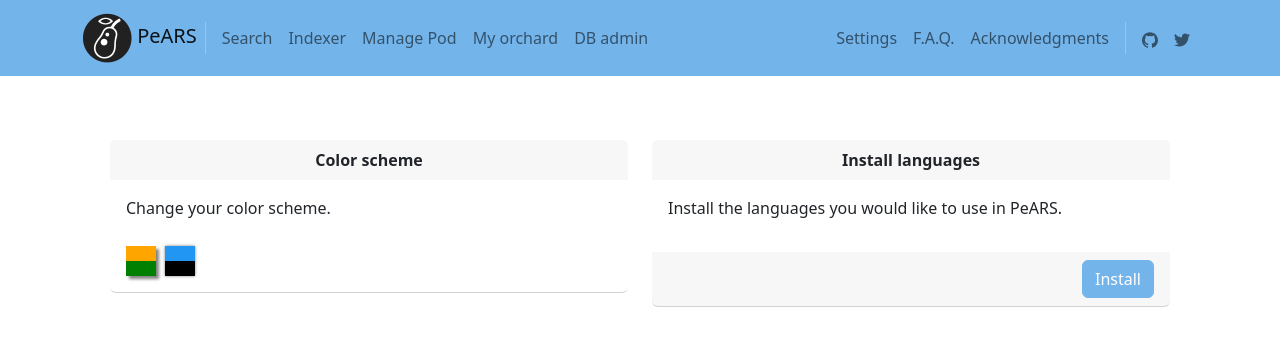
After one commit to PeARSearch/PeARS-orchard, a Flask app: page /settings/ in a window 1280 px wide. The commit adds this page. Shown: the top 346 px of the page. Run offline with Flask 2, Linux system fonts and the light colour scheme; parts of the project's set-up code (start-up, migrations or seed data) failed here and were passed over; some libraries are stand-ins or nearby versions.

Commit message:
New settings screen with color schemes and language selection

```diff
--- a/app/__init__.py
+++ b/app/__init__.py
@@ -39,6 +39,7 @@ from app.search.controllers import search as search_module
 from app.pod_finder.controllers import pod_finder as pod_finder_module
 from app.orchard.controllers import orchard as orchard_module
 from app.pages.controllers import pages as pages_module
+from app.settings.controllers import settings as settings_module
 
 # Register blueprint(s)
 app.register_blueprint(indexer_module)
@@ -47,6 +48,7 @@ app.register_blueprint(search_module)
 app.register_blueprint(pod_finder_module)
 app.register_blueprint(orchard_module)
 app.register_blueprint(pages_module)
+app.register_blueprint(settings_module)
 # ..
 
 # Build the database:
--- /dev/null
+++ b/app/settings/__init__.py
@@ -0,0 +1,3 @@
+# SPDX-FileCopyrightText: 2022 Aurelie Herbelot, <aurelie.herbelot@unitn.it>,
+#
+# SPDX-License-Identifier: AGPL-3.0-only
--- /dev/null
+++ b/app/settings/controllers.py
@@ -0,0 +1,22 @@
+# SPDX-FileCopyrightText: 2022 Aurelie Herbelot, <aurelie.herbelot@unitn.it>,
+#
+# SPDX-License-Identifier: AGPL-3.0-only
+
+# Import flask dependencies
+import logging
+
+from flask import (Blueprint,
+                   flash,
+                   request,
+                   render_template,
+                   Response)
+
+
+# Define the blueprint:
+settings = Blueprint('settings', __name__, url_prefix='/settings')
+
+
+# Set the route and accepted methods
+@settings.route("/")
+def index():
+    return render_template("settings/index.html")
--- a/app/static/css/styles.css
+++ b/app/static/css/styles.css
@@ -5,9 +5,61 @@
  */
 
 
+:root {
+    --primary-color: #73b4eb;
+    --secondary-color: black;
+ }
+
 a {
-  color: rgb(3, 139, 48);
+  color: var(--primary-color);
 }
 a:hover {
-  color: rgb(1, 61, 21);
+  color: var(--secondary-color);
 }
+
+.navbar-light {
+  background-color: var(--primary-color);
+}
+
+.card {
+  --bs-card-border-width: 0px;
+  border-width: 0px 0px 1px 0px;
+}
+
+.alert-success {
+    --bs-alert-color: #636464;
+    --bs-alert-bg: #e9ecef;
+    --bs-alert-border-color: #636464;
+}
+
+.navbar {
+  background-color: var(--primary-color);
+}
+
+.btn-success {
+  --bs-btn-bg: var(--primary-color);
+  --bs-btn-border-color: var(--primary-color);
+  --bs-btn-hover-bg: var(--secondary-color);
+  --bs-btn-hover-border-color: var(--secondary-color);
+}
+
+.submit-color-button {
+  height: 30px;
+  width: 30px;
+  margin: 10px 5px 0 0;
+  display: inline-block;
+  border-top: 15px solid var(--theme-primary);
+  border-bottom: 15px solid var(--theme-secondary);
+  border-right: 0;
+  border-left: 0;
+  padding: 0;
+  box-shadow: 0 0 3px gray;
+}
+
+.submit-color-button:hover {
+  box-shadow: 2px 2px 2px gray;
+}
+
+.submit-color-button.active {
+  box-shadow: 3px 3px 3px gray;
+}
--- /dev/null
+++ b/app/static/js/color.js
@@ -0,0 +1,27 @@
+function initColor() {
+  localPrimaryColor = localStorage.getItem("--primary-color")
+  if (localPrimaryColor != null) {
+    document.body.style.setProperty("--primary-color", localPrimaryColor);
+  }
+
+  localSecondaryColor = localStorage.getItem("--secondary-color")
+  if (localSecondaryColor != null) {
+    document.body.style.setProperty("--secondary-color", localSecondaryColor);
+  }
+}
+
+function changeColor() {
+  const target = event.target;
+  var primaryColor = getComputedStyle(target).getPropertyValue("--theme-primary");
+  var secondaryColor = getComputedStyle(target).getPropertyValue("--theme-secondary");
+  colors.forEach((color) => color.classList.remove("active"));
+  target.classList.add("active");
+  document.body.style.setProperty("--primary-color", primaryColor);
+  localStorage.setItem("--primary-color", primaryColor);
+  localStorage.setItem("--secondary-color", secondaryColor);
+  initColor()
+}
+
+initColor()
+const colors = document.querySelectorAll(".submit-color-button");
+colors.forEach((color) => color.addEventListener("click", changeColor));
--- a/app/templates/base/base.html
+++ b/app/templates/base/base.html
@@ -21,7 +21,7 @@ SPDX-License-Identifier: AGPL-3.0-only
 
 <body>
 {% block navbar %}
-<nav class="navbar navbar-expand-lg navbar-light" style="background-color: #5DD39E;">
+<nav class="navbar navbar-expand-lg navbar-light">
     <div class="container">
         <a class="navbar-brand mx-auto" href="{{url_for('search.index')}}"><img src="{{ url_for('static', filename='pears_round.png')}}" height="50px"> PeARS</a>
         {% block navbar_toggler %}
@@ -47,6 +47,7 @@ SPDX-License-Identifier: AGPL-3.0-only
                 <li class="nav-item"><a class="nav-link" href="{{url_for('admin.index')}}">DB admin</a></li>
             </ul>
             <ul class="nav navbar-nav navbar-right">
+                <li class="nav-item"><a class="nav-link" href="{{url_for('settings.index')}}">Settings</a></li>
                 <li class="nav-item"><a class="nav-link" href="{{url_for('pages.return_faq')}}">F.A.Q.</a></li>
                 <li class="nav-item"><a class="nav-link" href="{{url_for('pages.return_acknowledgements')}}">Acknowledgments</a>
                 </li>
@@ -88,8 +89,9 @@ SPDX-License-Identifier: AGPL-3.0-only
         {% block body %}{% endblock %}
     </div>
 <!-- script references -->
-<script src="//ajax.googleapis.com/ajax/libs/jquery/2.0.2/jquery.min.js"></script>
+<script src="https://ajax.googleapis.com/ajax/libs/jquery/3.3.1/jquery.min.js"></script>
 <script src="{{ url_for('static', filename='js/bootstrap/bootstrap.min.js')}}"></script>
+<script src="{{ url_for('static', filename='js/color.js')}}"></script>
 </body>
 
 </html>
--- a/app/templates/search/index.html
+++ b/app/templates/search/index.html
@@ -13,7 +13,7 @@ SPDX-License-Identifier: AGPL-3.0-only
       <form  action="{{url_for('.index')}}">
         <div class="input-group group mt-4" >
           <input class="form-control" title="Enter your Search Query." placeholder="Enter your Search Query" type="search" name='q' required>
-          <button class="btn btn-lg btn-outline-success" type="submit">Search</button>
+          <button class="btn btn-lg btn-success" type="submit">Search</button>
         </div>
       </form>
     </div>
--- /dev/null
+++ b/app/templates/settings/index.html
@@ -0,0 +1,41 @@
+<!--
+SPDX-FileCopyrightText: 2022 PeARS Project, <community@pearsproject.org>,
+
+SPDX-License-Identifier: AGPL-3.0-only
+-->
+
+{% extends "base/base.html" %}
+{% block body %}
+<div class="container">
+
+  <div class="row p-3">
+    <div class="col-md-6">
+      <div class="card">
+        <div class="card-header text-center"><b>Color scheme</b></div>
+          <div class="card-body">
+          <p>Change your color scheme.</p>
+	    <button type="button" class="submit-color-button active" style="--theme-primary:orange; --theme-secondary:green;" id="blue"></button>
+            <button type="button" class="submit-color-button" style="--theme-primary:#2196F3; --theme-secondary:black;" id="green"></button>
+        </div>
+      </div>
+    </div>
+
+    <div class="col-md-6">
+      <div class="card">
+        <div class="card-header text-center"><b>Install languages</b></div>
+        <div class="card-body">
+          <p>Install the languages you would like to use in PeARS.</p>
+
+        </div>
+        <div class="card-footer clearfix">
+          <span class="input-group-btn float-end">
+            <input id="submit_button" type="submit" class="btn btn-success" value="Install">
+          </span>
+        </div>
+        </form>
+      </div>
+    </div>
+  </div>
+
+</div><!-- /.container -->
+{% endblock %}
```
